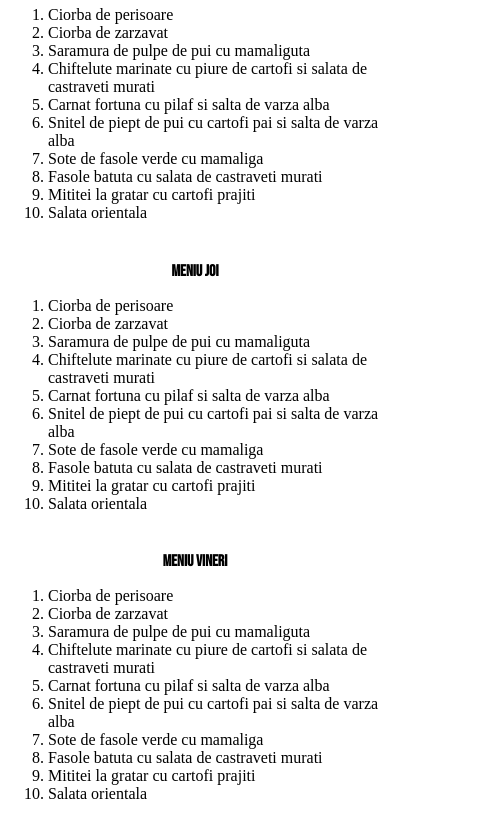
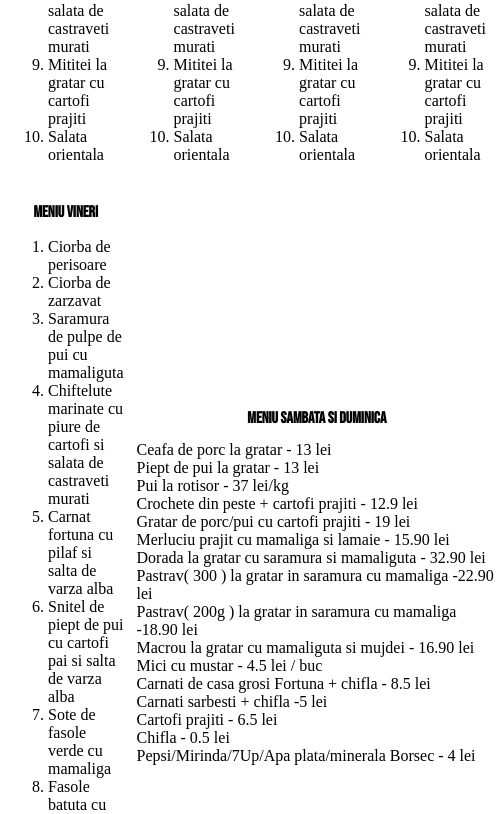
Before and after one commit to ionut31235/Fortuna3, a plain HTML site: page index.html in a window 390 px wide. Shown: the part 1054-1868 px from the top of the page, 500 px wide, since content can reach past the window. Drawn offline with Linux system fonts and the light colour scheme.

Commit message:
Add files via upload

```diff
--- a/style.css
+++ b/style.css
@@ -150,7 +150,7 @@ nav ul li a:hover {
     }
 
     .parent {
-        display: flex;
+        grid-template-columns: 1fr 1fr
     }
 
     .meniu {
@@ -165,3 +165,8 @@ nav ul li a:hover {
     nav ul {
         flex-wrap: wrap;
     }
+
+    p{
+        margin:3px;
+        font-size: 1rem;
+    }
```
